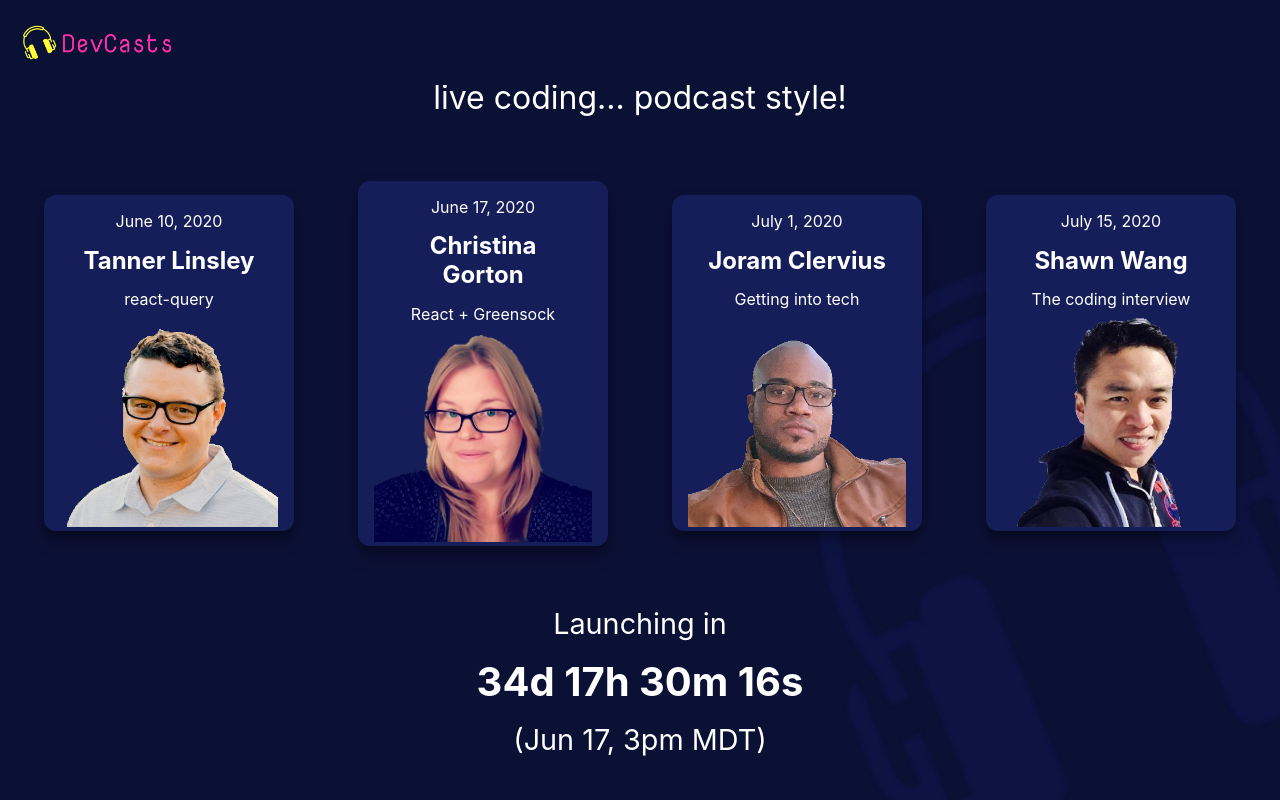
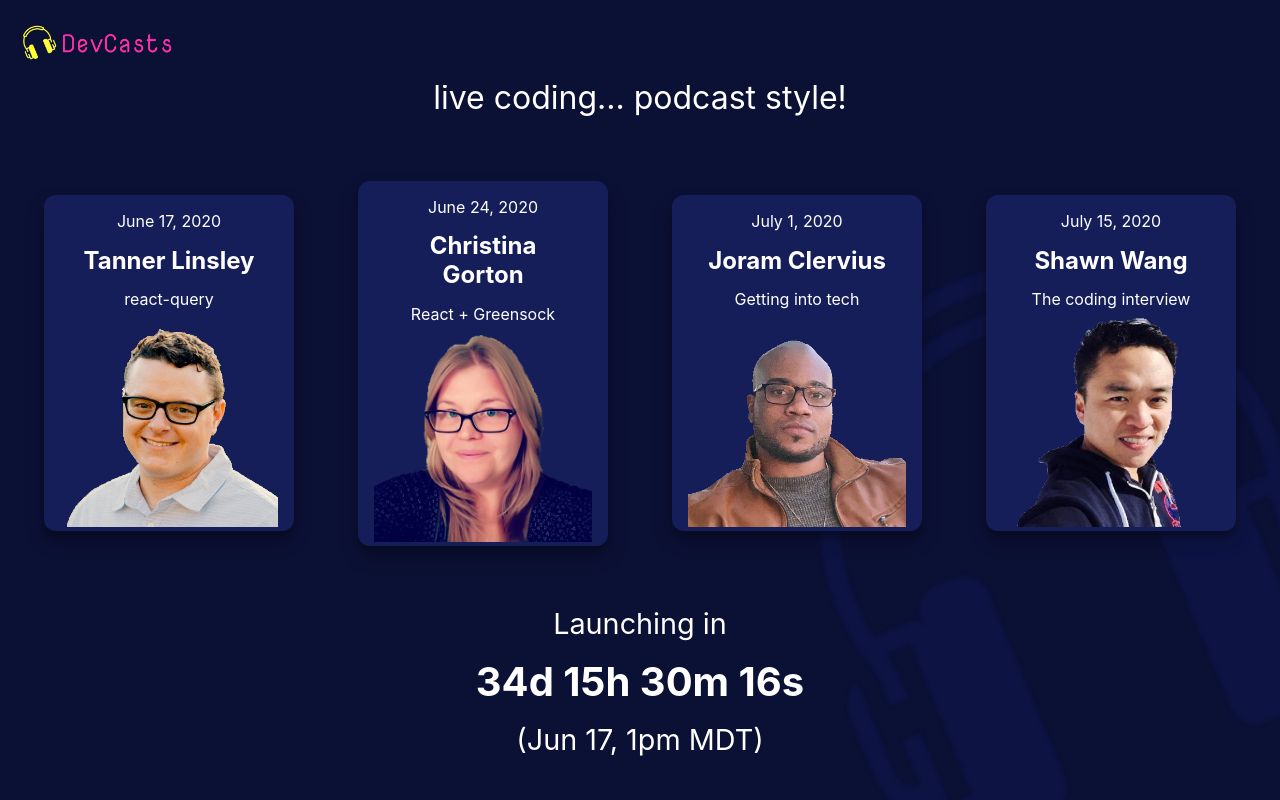
Before and after one commit to dustinmyers/devcasts, a Next.js app: page / in a window 1280 px wide. Built offline with nearby package versions, Linux system fonts and the light colour scheme.

Commit message:
Fix times

```diff
--- a/pages/index.js
+++ b/pages/index.js
@@ -2,7 +2,7 @@ import { useEffect, useState, useRef } from "react";
 import Head from "next/head";
 
 const Home = () => {
-  const countDownDate = new Date("Jun 17, 2020 15:00:00 MDT").getTime();
+  const countDownDate = new Date("Jun 17, 2020 13:00:00 MDT").getTime();
   const [counter, setCounter] = useState();
 
   useInterval(() => {
@@ -106,7 +106,7 @@ const Home = () => {
         <div className="guests">
           <a href="https://twitter.com/tannerlinsley" target="_blank">
             <div className="guest">
-              <p>June 10, 2020</p>
+              <p>June 17, 2020</p>
               <h3>Tanner Linsley</h3>
               <p>react-query</p>
               <img src="tanner.png" alt="Tanner Linsley" />
@@ -114,7 +114,7 @@ const Home = () => {
           </a>
           <a href="https://twitter.com/coffeecraftcode" target="_blank">
             <div className="guest">
-              <p>June 17, 2020</p>
+              <p>June 24, 2020</p>
               <h3>Christina Gorton</h3>
               <p>React + Greensock</p>
               <img src="christina.png" alt="Christina Gorton" />
@@ -140,7 +140,7 @@ const Home = () => {
         <div className="flex-grow" />
         <p className="timer-wrapper">
           Launching in <span className="timer">{counter}</span>
-          (Jun 17, 3pm MDT)
+          (Jun 17, 1pm MDT)
         </p>
       </main>
 
```
